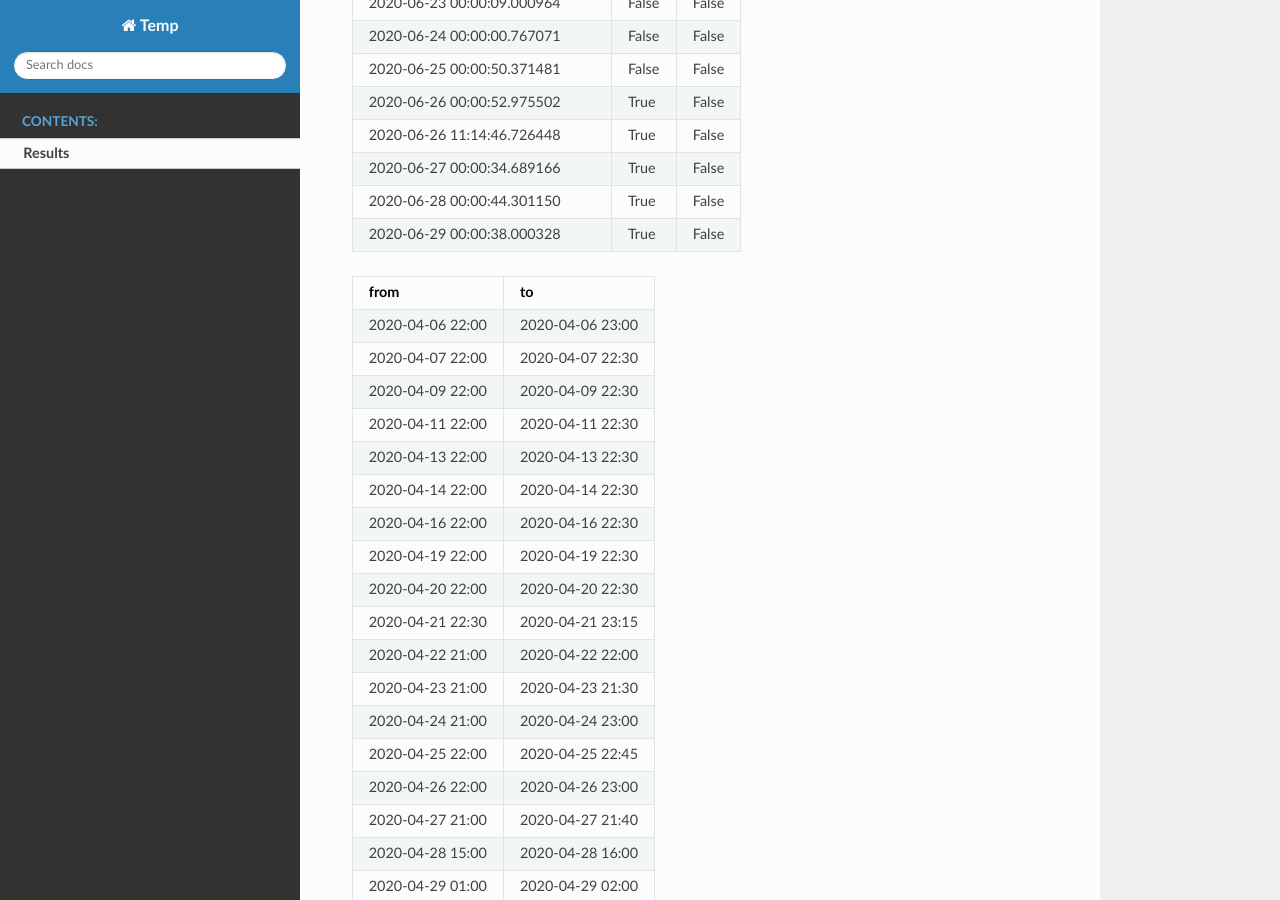
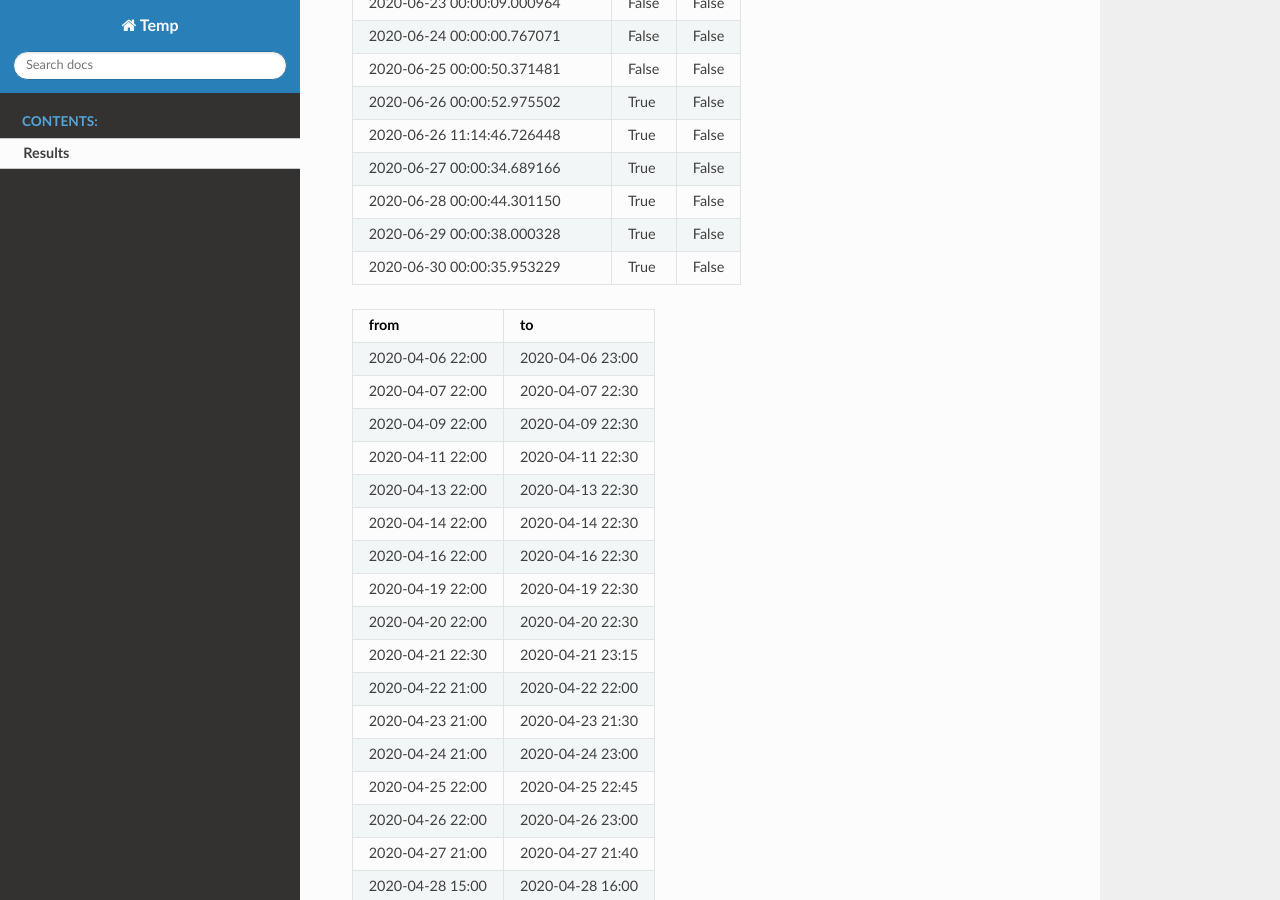
Before and after one commit to shlomow/queries-results, a Sphinx documentation site: the page built from source/results.rst, in a window 1280 px wide and 900 px high, scrolled down 2825 px. Built offline with Sphinx 7.4.7 and the Read the Docs theme 2.0.0, drawn with Linux system fonts in a browser that asks for light colours.

Commit message:
update results

```diff
--- a/source/results.rst
+++ b/source/results.rst
@@ -94,6 +94,7 @@ forth experiment: 18.06.2020
    2020-06-27 00:00:34.689166, True, False
    2020-06-28 00:00:44.301150, True, False
    2020-06-29 00:00:38.000328, True, False
+   2020-06-30 00:00:35.953229, True, False
 
 .. csv-table::
    :header: "from", "to"
```
Also changed, not shown: results.json (+1 -1 lines).
